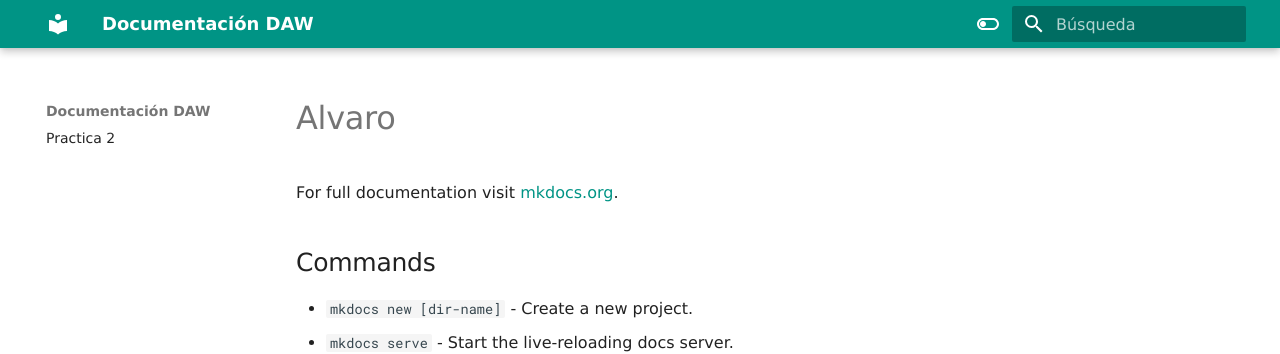
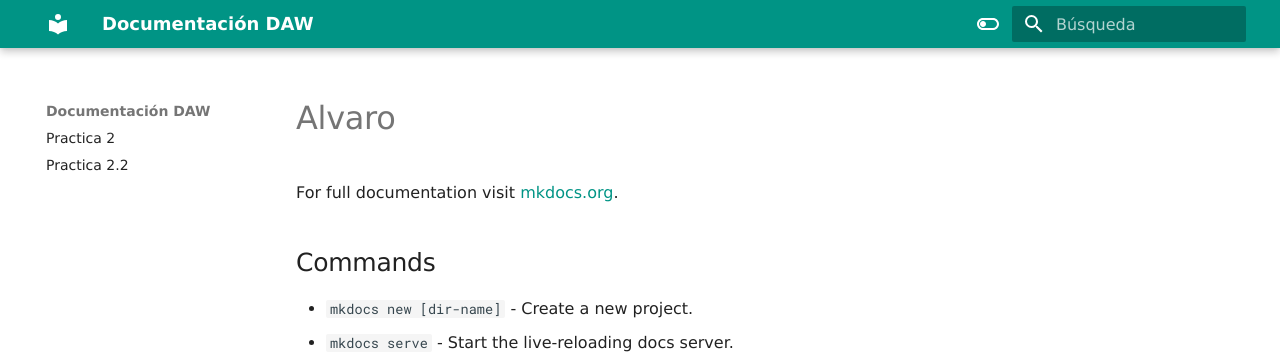
Before and after one commit to alvaroo-01/alvaroo-01.github.io, an MkDocs documentation site: the page built from docs/index.md, in a window 1280 px wide. Shown: the top 354 px of the page. Built offline with MkDocs 1.6.1 and Material for MkDocs 9.7.7, drawn with Linux system fonts in a browser that asks for light colours; some web fonts are replaced.

Commit message:
Practica 2.2 ahora si

```diff
--- a/mkdocs.yml
+++ b/mkdocs.yml
@@ -3,6 +3,7 @@ site_description: "Documentación de las prácticas"
 site_author: "Álvaro Mejías Benavente"
 nav:
   - Practica 2: Practicas/practica2/docs/index.md
+  - Practica 2.2: Practicas/practica2.2/docs/index.md
 markdown_extensions:
   - admonition
   - codehilite
```
